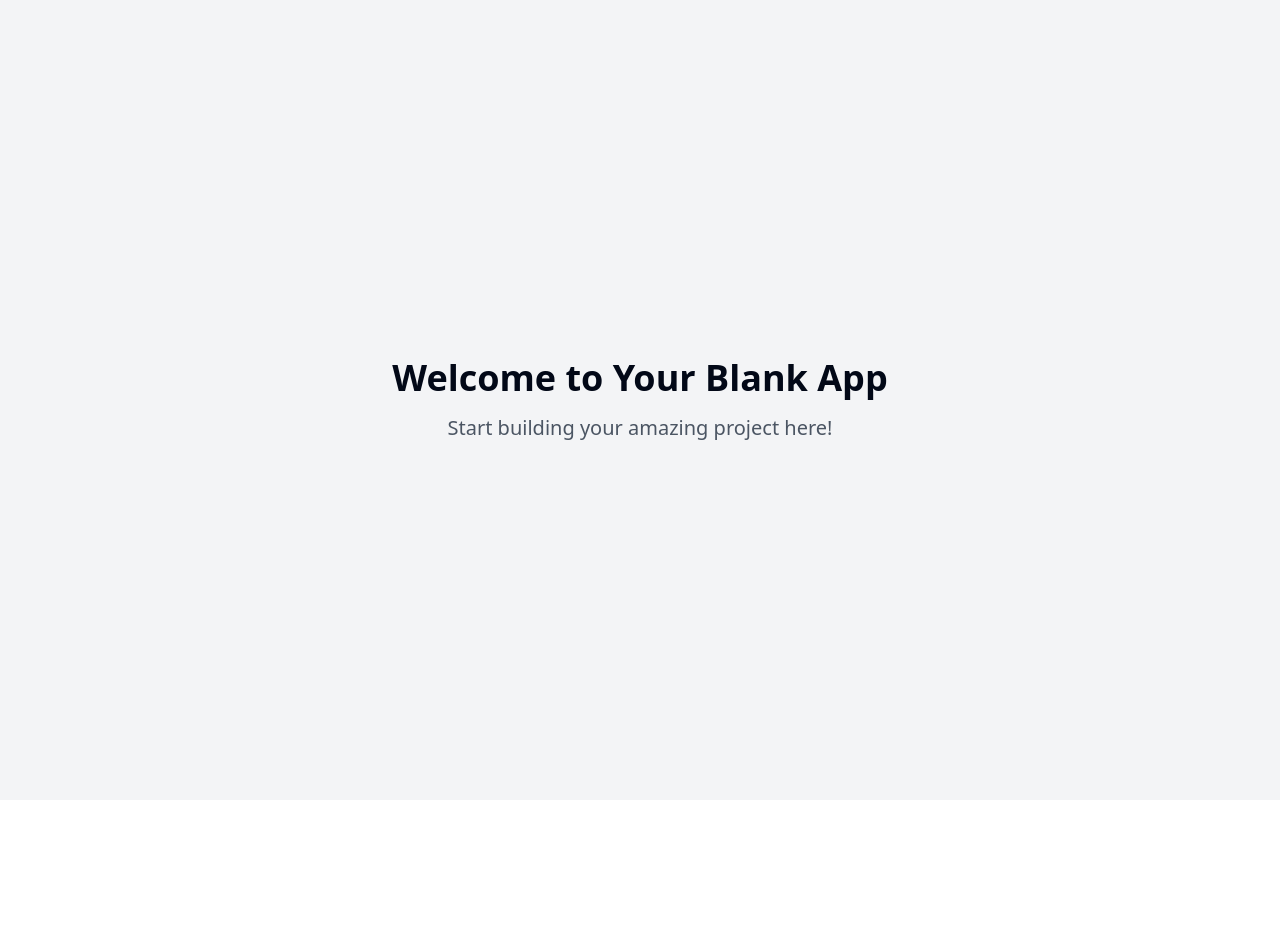
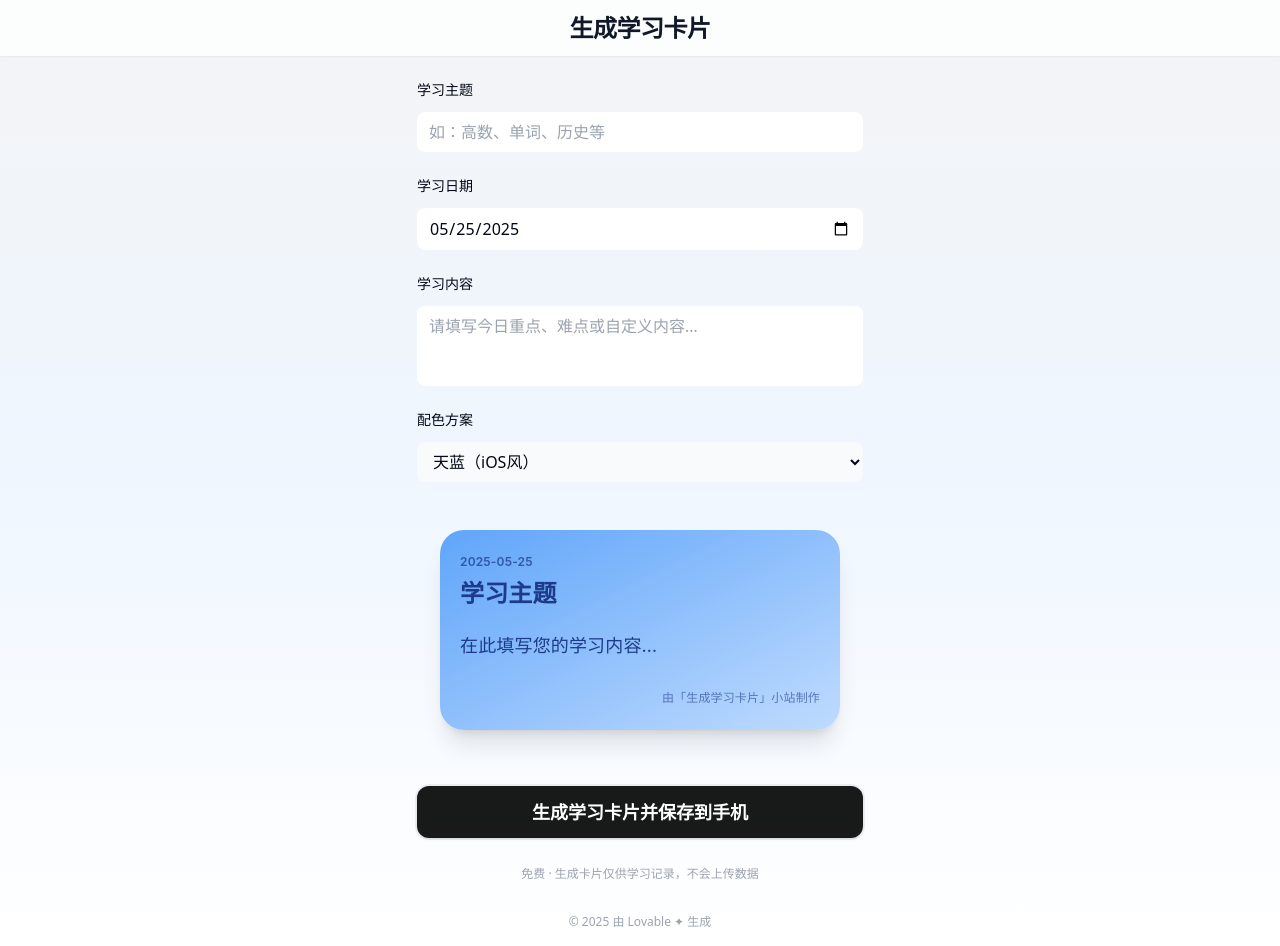
Before and after one commit to yanruoyi999/250525-study-card-canvas, a React (Vite) app: page / in a window 1280 px wide. Before the commit the page ends 800 px from the top, so only its background shows below. Built offline with nearby package versions, Linux system fonts and the light colour scheme.

Commit message:
Implement learning card generator
Add UI, functionality, and API integration for generating and saving learning cards.

```diff
--- a/package.json
+++ b/package.json
@@ -45,6 +45,7 @@
     "cmdk": "^1.0.0",
     "date-fns": "^3.6.0",
     "embla-carousel-react": "^8.3.0",
+    "html2canvas": "^1.4.1",
     "input-otp": "^1.2.4",
     "lucide-react": "^0.462.0",
     "next-themes": "^0.3.0",
--- /dev/null
+++ b/src/components/CardPreview.tsx
@@ -0,0 +1,54 @@
+
+import React, { forwardRef } from "react";
+import { ColorScheme } from "./ColorSchemeSelect";
+
+const bgMap: Record<ColorScheme, string> = {
+  blue: "from-blue-400 to-blue-200",
+  green: "from-green-400 to-green-200",
+  pink: "from-pink-400 to-pink-200",
+};
+
+const textColMap: Record<ColorScheme, string> = {
+  blue: "text-blue-900",
+  green: "text-green-900",
+  pink: "text-pink-900",
+};
+
+type Props = {
+  subject: string;
+  date: string;
+  content: string;
+  scheme: ColorScheme;
+};
+
+// 允许 ref 用于 html2canvas 捕获
+const CardPreview = forwardRef<HTMLDivElement, Props>(
+  ({ subject, date, content, scheme }, ref) => {
+    return (
+      <div
+        ref={ref}
+        className={`
+          w-[330px] sm:w-[400px] min-h-[200px] py-6 px-5 mx-auto rounded-3xl shadow-xl
+          bg-gradient-to-br ${bgMap[scheme]} ${textColMap[scheme]}
+          flex flex-col gap-2 justify-between transition-all duration-300
+        `}
+        style={{ fontFamily: "-apple-system,BlinkMacSystemFont,Segoe UI,Roboto,Helvetica Neue,sans-serif", letterSpacing: ".01em" }}
+      >
+        <div>
+          <div className="text-xs font-semibold opacity-75">{date}</div>
+          <div className="text-xl sm:text-2xl font-bold my-2 leading-tight">{subject || "学习主题"}</div>
+        </div>
+        <div className="flex-1 flex items-center">
+          <div className="text-base sm:text-lg leading-snug whitespace-pre-line break-words">
+            {content || "在此填写您的学习内容…"}
+          </div>
+        </div>
+        <div className="pt-4 text-xs text-right opacity-60 font-normal">
+          由「生成学习卡片」小站制作
+        </div>
+      </div>
+    );
+  }
+);
+
+export default CardPreview;
--- /dev/null
+++ b/src/components/ColorSchemeSelect.tsx
@@ -0,0 +1,32 @@
+
+import React from "react";
+
+export type ColorScheme = "blue" | "green" | "pink";
+
+const options = [
+  { value: "blue", label: "天蓝（iOS风）", bg: "from-blue-400 to-blue-200" },
+  { value: "green", label: "柔绿（Apple Mint）", bg: "from-green-400 to-green-200" },
+  { value: "pink", label: "柔粉（桃粉）", bg: "from-pink-400 to-pink-200" },
+];
+
+interface Props {
+  value: ColorScheme;
+  onChange: (v: ColorScheme) => void;
+}
+
+export default function ColorSchemeSelect({ value, onChange }: Props) {
+  return (
+    <div className="flex flex-col gap-2">
+      <label className="text-sm font-medium mb-1">配色方案</label>
+      <select
+        value={value}
+        onChange={e => onChange(e.target.value as ColorScheme)}
+        className="rounded-lg border-gray-200 px-3 py-2 text-base focus:outline-none focus:ring-2 focus:ring-blue-300 bg-gray-50"
+      >
+        {options.map(opt => (
+          <option value={opt.value} key={opt.value}>{opt.label}</option>
+        ))}
+      </select>
+    </div>
+  );
+}
--- /dev/null
+++ b/src/components/SmartForm.tsx
@@ -0,0 +1,139 @@
+
+import React, { useRef, useState } from "react";
+import html2canvas from "html2canvas";
+import CardPreview from "./CardPreview";
+import ColorSchemeSelect, { ColorScheme } from "./ColorSchemeSelect";
+import { toast } from "@/hooks/use-toast";
+
+export default function SmartForm() {
+  const [subject, setSubject] = useState("");
+  const [date, setDate] = useState(() => {
+    const d = new Date();
+    return `${d.getFullYear()}-${(d.getMonth()+1).toString().padStart(2,"0")}-${d.getDate().toString().padStart(2,"0")}`;
+  });
+  const [content, setContent] = useState("");
+  const [scheme, setScheme] = useState<ColorScheme>("blue");
+  const previewRef = useRef<HTMLDivElement>(null);
+  const [loading, setLoading] = useState(false);
+
+  // 存localStorage
+  React.useEffect(() => {
+    localStorage.setItem("lastCard", JSON.stringify({subject, date, content, scheme}));
+  }, [subject, date, content, scheme]);
+
+  // 加载历史
+  React.useEffect(() => {
+    const raw = localStorage.getItem("lastCard");
+    if (raw) {
+      try {
+        const obj = JSON.parse(raw);
+        setSubject(obj.subject || "");
+        setDate(obj.date || "");
+        setContent(obj.content || "");
+        setScheme(obj.scheme || "blue");
+      } catch {}
+    }
+  }, []);
+
+  // mock：用大模型自动润色（可后续接API，支持变量key）
+  async function enhanceContent(subject: string, date: string, content: string) {
+    // 这里预留 apiKey 变量入口，实际安全应从supabase secret或UI输入
+    // const apiKey = "sk-你的APIKey";
+    // const r = await fetch("https://api.gptsapi.net/v1/chat/completions", { ... })
+    // setContent(await r.json());
+    // demo 直接输出
+    return content;
+  }
+
+  async function handleGenerateCard(e: React.FormEvent) {
+    e.preventDefault();
+    setLoading(true);
+    try {
+      // content润色: 实际可接AI
+      const improvedContent = await enhanceContent(subject, date, content);
+
+      // 用html2canvas生成图片
+      if (previewRef.current) {
+        // 1. 动态设好内容再截图
+        // 2. 额外：休眠以确保样式渲染完毕
+        await new Promise(res => setTimeout(res, 300));
+        const canvas = await html2canvas(previewRef.current, { useCORS: true, backgroundColor: null, scale: 2 });
+        const dataURL = canvas.toDataURL("image/png");
+        // 自动下载到本地
+        const link = document.createElement("a");
+        link.href = dataURL;
+        link.download = `${subject || "学习卡片"}.png`;
+        document.body.appendChild(link);
+        link.click();
+        document.body.removeChild(link);
+
+        toast({
+          title: "卡片已生成并下载！",
+          description: "如未自动保存，可长按图片或手动保存到相册。",
+          duration: 5000,
+        });
+      }
+    } catch(err) {
+      toast({ title: "生成失败", description: String(err) });
+    } finally {
+      setLoading(false);
+    }
+  }
+
+  return (
+    <form
+      className="w-full max-w-[360px] sm:max-w-[470px] mx-auto px-3 py-4 flex flex-col gap-6"
+      onSubmit={handleGenerateCard}
+      autoComplete="off"
+    >
+      <div className="flex flex-col gap-2">
+        <label className="font-medium text-sm mb-1">学习主题</label>
+        <input
+          className="rounded-lg border-gray-200 px-3 py-2 text-base focus:outline-none focus:ring-2 focus:ring-blue-300 bg-white"
+          value={subject}
+          onChange={e => setSubject(e.target.value)}
+          maxLength={20}
+          required
+          placeholder="如：高数、单词、历史等"
+        />
+      </div>
+      <div className="flex flex-col gap-2">
+        <label className="font-medium text-sm mb-1">学习日期</label>
+        <input
+          type="date"
+          className="rounded-lg border-gray-200 px-3 py-2 text-base focus:outline-none focus:ring-2 focus:ring-blue-300 bg-white"
+          value={date}
+          onChange={e => setDate(e.target.value)}
+          required
+        />
+      </div>
+      <div className="flex flex-col gap-2">
+        <label className="font-medium text-sm mb-1">学习内容</label>
+        <textarea
+          className="rounded-lg border-gray-200 px-3 py-2 min-h-[80px] text-base focus:outline-none focus:ring-2 focus:ring-blue-300 bg-white resize-none"
+          value={content}
+          onChange={e => setContent(e.target.value)}
+          required
+          placeholder="请填写今日重点、难点或自定义内容…"
+          maxLength={128}
+        />
+      </div>
+      <ColorSchemeSelect value={scheme} onChange={setScheme} />
+      <div className="my-6 flex justify-center">
+        <CardPreview subject={subject} date={date} content={content} scheme={scheme} ref={previewRef} />
+      </div>
+      <button
+        type="submit"
+        disabled={loading}
+        className={`mt-2 w-full bg-black/90 hover:bg-black text-white font-semibold rounded-xl py-3 text-lg shadow transition-all
+          active:scale-95 active:bg-gray-900 ring-2 ring-black/5 ${loading ? "opacity-70 cursor-not-allowed" : ""}
+        `}
+      >
+        {loading ? "正在生成…" : "生成学习卡片并保存到手机"}
+      </button>
+      <div className="text-center text-xs text-gray-400 pt-1">
+        免费 · 生成卡片仅供学习记录，不会上传数据
+      </div>
+    </form>
+  )
+}
--- a/src/pages/Index.tsx
+++ b/src/pages/Index.tsx
@@ -1,12 +1,23 @@
-// Update this page (the content is just a fallback if you fail to update the page)
+
+import React from "react";
+import SmartForm from "../components/SmartForm";
 
 const Index = () => {
   return (
-    <div className="min-h-screen flex items-center justify-center bg-gray-100">
-      <div className="text-center">
-        <h1 className="text-4xl font-bold mb-4">Welcome to Your Blank App</h1>
-        <p className="text-xl text-gray-600">Start building your amazing project here!</p>
-      </div>
+    <div className="min-h-screen bg-gradient-to-b from-gray-100 via-blue-50 to-white flex flex-col items-center">
+      <header className="w-full bg-white/80 shadow-sm py-3 px-0 mb-2 flex justify-center">
+        <h1 className="text-2xl font-bold tracking-tight text-gray-900" style={{letterSpacing:"-.02em"}}>
+          生成学习卡片
+        </h1>
+      </header>
+      <main className="flex-1 w-full flex justify-center">
+        <div className="w-full">
+          <SmartForm />
+        </div>
+      </main>
+      <footer className="py-4 text-xs text-gray-400">
+        <span>© {new Date().getFullYear()} 由 Lovable ✦ 生成</span>
+      </footer>
     </div>
   );
 };
```
Also changed, not shown: 1 other file (tests, documents, lock files or other folders).
